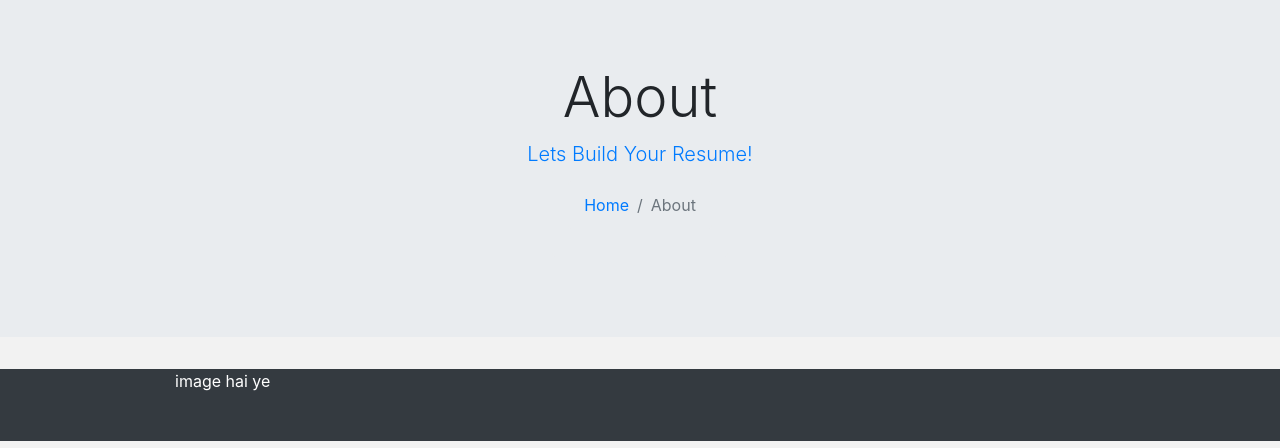
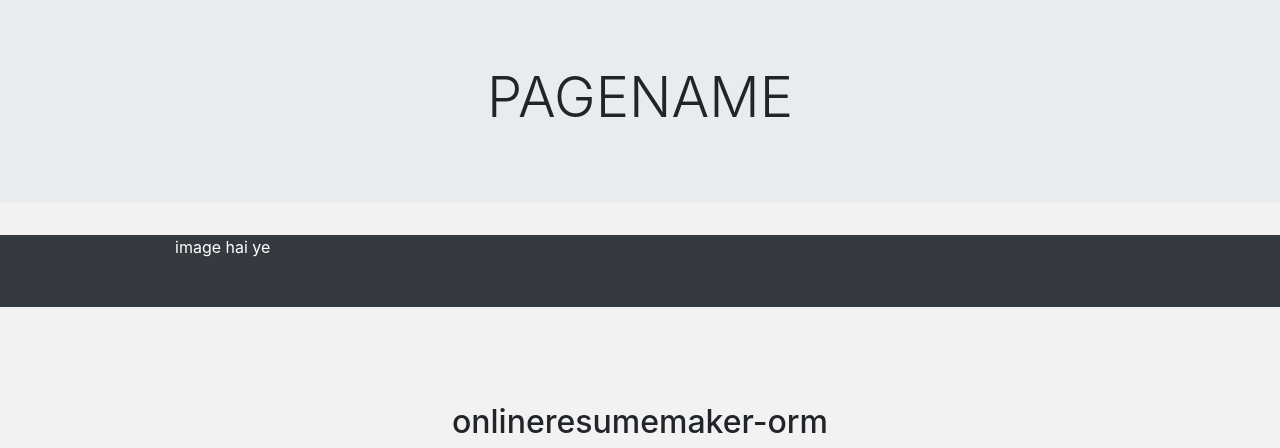
Before and after one commit to akshansh1998/ORM-OnlineResumeMaker, a PHP site: page /about.php in a window 1280 px wide. Shown: the part 48-496 px from the top of the page. Run offline with PHP 8.4, Linux system fonts and the light colour scheme; data that the repository does not hold is empty; some libraries are stand-ins or nearby versions.

Commit message:
Removed Some Unnecessory code

```diff
--- a/about.php
+++ b/about.php
@@ -2,24 +2,13 @@
 //Page Title Goes Here
 define('PAGENAME', 'About');
 
-$pageDescription = array(
-    'text' => "Lets Build Your Resume!",
-    'link' => "/"
-);
+
 
 include('header.php');
 ?>
 
 <div class="jumbotron jumbotron-fluid text-center">
     <h1 class="display-4"><?php echo PAGENAME; ?></h1>
-    <a class="lead" href="<?php echo $pageDescription[link] ?>"><?php echo $pageDescription[text] ?></a>
-    <br>
-
-    <nav class="breadcrumb d-inline-block" aria-label="breadcrumb">
-        <ol class="breadcrumb">
-            <?php echo breadcrumbs(); ?>
-        </ol>
-    </nav>
 </div>
 
 
--- a/function.php
+++ b/function.php
@@ -26,39 +26,3 @@
 ) {
     header('Location: /#choose-template');
 };
-
-
-
-
-// This function will take $_SERVER['REQUEST_URI'] and build a breadcrumb based on the user's current path
-function breadcrumbs($separator = '<span style="display: inline-block;padding:0 .5rem;color: #6c757d"> / <span> ', $home = 'Home')
-{
-    // This gets the REQUEST_URI (/path/to/file.php), splits the string (using '/') into an array, and then filters out any empty values
-    $path = array_filter(explode('/', parse_url($_SERVER['REQUEST_URI'], PHP_URL_PATH)));
-
-    // This will build our "base URL" ... Also accounts for HTTPS :)
-    $base = ($_SERVER['HTTPS'] ? 'https' : 'http') . '://' . $_SERVER['HTTP_HOST'] . '/';
-
-    // Initialize a temporary array with our breadcrumbs. (starting with our home page, which I'm assuming will be the base URL)
-    $breadcrumbs = array('<li class="breadcrumb-item"><a href="' . $base . '">' . $home . '</a><li>');
-
-    // Find out the index for the last value in our path array
-    $last = end(array_keys($path));
-
-    // Build the rest of the breadcrumbs
-    foreach ($path as $x => $crumb) {
-        // Our "title" is the text that will be displayed (strip out .php and turn '_' into a space)
-        $title = ucwords(str_replace(array('.php', '_'), array('', ' '), $crumb));
-
-        // If we are not on the last index, then display an <a> tag
-        if ($x != $last)
-            $breadcrumbs[] =
-                '<li class="breadcrumbs-item"><a href=\"$base$crumb\">$title</a></li>';
-        // Otherwise, just display the title (minus)
-        else
-            $breadcrumbs[] = '<li class="breadcrumb-item active" aria-current="page">' . $title . '</li>';
-    }
-
-    // Build our temporary array (pieces of bread) into one big string :)
-    return implode($separator, $breadcrumbs);
-}
--- a/style.css
+++ b/style.css
@@ -13,7 +13,7 @@
 /* HOME PAGE CSS START */
 
 .custom-card{
-    width: 85%;
+
     margin: auto;
 }
 
```
Also changed, not shown: changelog.php (+0 -15 lines).
